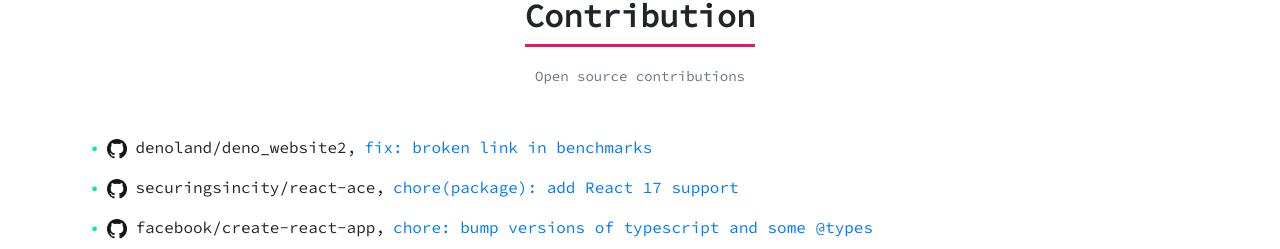
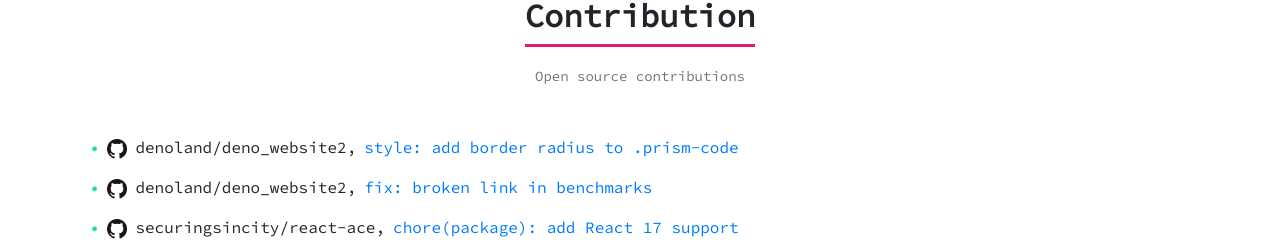
Before and after one commit to trainto/trainto.github.io, a React (Create React App) app: page / in a window 1280 px wide. Shown: the part 2374-2623 px from the top of the page. Built offline with nearby package versions, Linux system fonts and the light colour scheme; no server answers.

Commit message:
add contribution

```diff
--- a/src/components/contribution.tsx
+++ b/src/components/contribution.tsx
@@ -4,6 +4,12 @@
 import githubImg from '../img/github.png';
 
 const CONTRIBUTIONS = [
+  {
+    site: 'github',
+    repo: 'denoland/deno_website2',
+    text: 'style: add border radius to .prism-code',
+    link: 'https://github.com/denoland/deno_website2/pull/1713'
+  },
   {
     site: 'github',
     repo: 'denoland/deno_website2',
```
